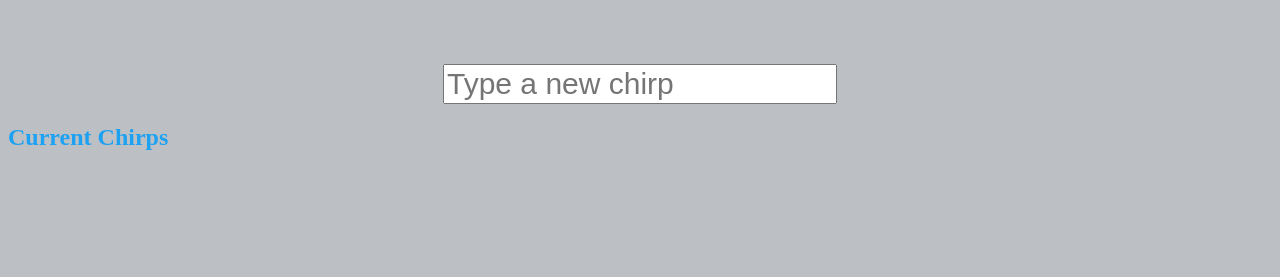
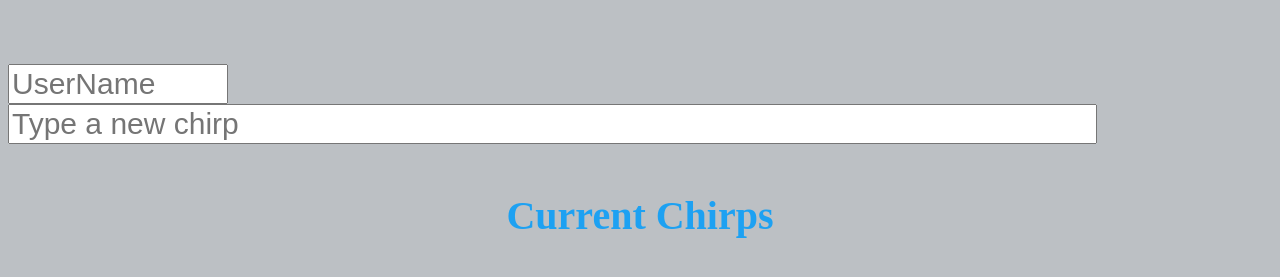
Before and after one commit to ChristyCakes/CovalenceExpressAPI, a website: page client/index.html in a window 1280 px wide. Shown: the part 193-470 px from the top of the page. Drawn offline with nearby package versions, Linux system fonts and the light colour scheme; no server answers.

Commit message:
add styles

```diff
--- a/client/app.js
+++ b/client/app.js
@@ -13,9 +13,11 @@ $(document).ready(function () {
         console.log(entries)
 
         for (const [id, chirp] of entries) {
-            chirps.push(`${id} ${chirp.user}: ${chirp.text}`)
+            chirps.push(`${id} ${chirp.user}: ${chirp.text}`);
+
         }
-        chirps.map(chirp => $('<div></div>').text(chirp).appendTo('.current'))          // create a div containing all the chirps, append to body
+        chirps.pop();
+        chirps.map(chirp => $('<p></p>').text(chirp).attr('id', 'chirps').appendTo('.current'))          // create a div containing all the chirps, append to body
     }
 
 
--- a/client/index.html
+++ b/client/index.html
@@ -16,7 +16,8 @@
     </div>
     <div class="input">
         <form action="">
-            <input type="text" placeholder="Type a new chirp">
+            <input type="text" placeholder="UserName" size="10">
+            <input type="text" placeholder="Type a new chirp" size="60">
         </form>
     </div>
     <div class="current">
--- a/client/styles.css
+++ b/client/styles.css
@@ -17,5 +17,18 @@ input {
 }
 
 h2 {
-    color: rgb(29, 161, 242)
+    color: rgb(29, 161, 242);
+    margin-top: 3rem;
+    font-size: 40px;
 }
+
+#chirps {
+    font-size: 20px;
+    color: white;
+}
+
+.current {
+    display: flex;
+    flex-direction: column;
+    align-items: center;
+}
```
